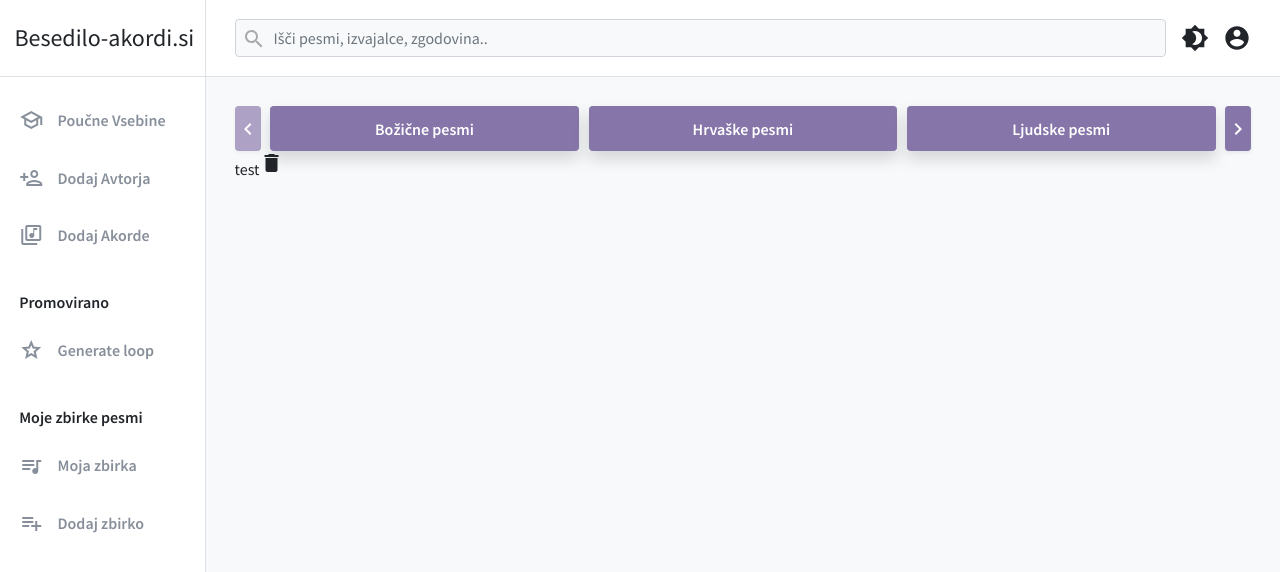
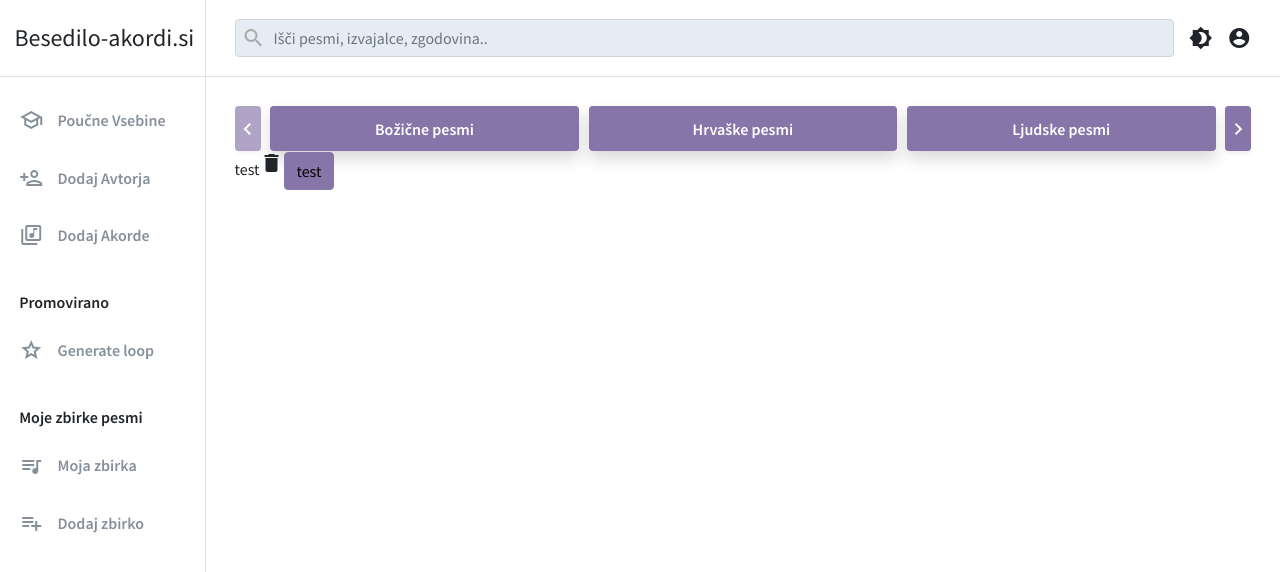
Before and after one commit to TimAndroja/besedilo-akordi.si_v3, a Next.js app: page / in a window 1280 px wide. Shown: the top 572 px of the page. Built offline with nearby package versions, Linux system fonts and the light colour scheme.

Commit message:
implemented darkmode context provider

```diff
--- a/components/layout/LayoutMain.tsx
+++ b/components/layout/LayoutMain.tsx
@@ -3,7 +3,6 @@ import Navbar from "./Navbar";
 import Main from "./Main";
 import Logo from "./Logo";
 import Sidebar from "./Sidebar";
-
 
 const Layout = (props: any) => (
 
@@ -15,7 +14,7 @@ const Layout = (props: any) => (
         </div>
         <div className=" d-flex ">
             <div className=" border-end d-none d-lg-block" style={{ 'width': '245px' }}><Sidebar /></div>
-            <div className=" bg-light w-100"><Main>{props.children}</Main></div>
+            <div className={` w-100 `} ><Main>{props.children}</Main></div>
         </div>
 
 
@@ -25,4 +24,6 @@ const Layout = (props: any) => (
 );
 
 
+
+
 export default Layout;
--- a/components/layout/Navbar.tsx
+++ b/components/layout/Navbar.tsx
@@ -1,20 +1,37 @@
-import SearchIcon from '@material-ui/icons/Search';
-import Brightness4Icon from '@material-ui/icons/Brightness4';
-import AccountCircleIcon from '@material-ui/icons/AccountCircle';
-export default function Navbar() {
+
+import { useEffect, useState } from "react";
+import Cookie from "js-cookie";
+import { parseCookies } from "../../lib/parseCookies";
+
+function Navbar(){
+
+    const [darkmode, setDarkmode] = useState(false);
+
+    useEffect(()=>{
+        //Cookie.set('isDarkmode',  JSON.stringify(darkmode));
+
+    },[darkmode])
+
+    function darkmodeToggle(){
+        setDarkmode(!darkmode);
+    }
     return (
         <nav className="px-5  d-flex align-items-center  ">
             <div className=" w-100 d-flex align-items-center">
                 <div className="form-group has-search w-100 py-4">
-                    <span className="form-control-feedback"><SearchIcon></SearchIcon> </span>
+                    <span className="form-control-feedback material-icons-outlined ">search </span>
                     <input type="text" className="form-control bg-light" placeholder="Išči pesmi, izvajalce, zgodovina.." />
                 </div>
 
 
-                <div className="d-flex "><div className="mx-3"><Brightness4Icon style={{'fontSize': "28px"}}></Brightness4Icon></div>
-                <div><AccountCircleIcon style={{'fontSize': "28px"}}></AccountCircleIcon></div> </div>
+                <div className="d-flex "><i className="mx-3 material-icons align-middle" onClick={darkmodeToggle}>brightness_4</i>
+                <i className="material-icons align-middle">account_circle</i>  </div>
 
             </div>
         </nav>
     )
 }
+
+
+
+export default Navbar;
--- a/components/shared/Categories.tsx
+++ b/components/shared/Categories.tsx
@@ -1,7 +1,6 @@
 import React, { useState, useEffect } from "react";
-import ChevronRightIcon from "@material-ui/icons/ChevronRight";
-import ChevronLeftIcon from "@material-ui/icons/ChevronLeft";
-import { Repeat } from "@material-ui/icons";
+
+
 
 export default function Categories() {
   const [categoryArray, setCategoryArray] = useState([
@@ -67,6 +66,7 @@ export default function Categories() {
   const [numOfElements, setNumOfElements] = useState(10);
   useEffect(() => {
     if (typeof window !== "undefined") {
+      // @ts-ignore
       function handleResize() {
 
           if(window.innerWidth > 2400){
@@ -109,7 +109,7 @@ export default function Categories() {
 
     for (var i = 0; i < numOfElements; i++) {
       shownCategories.push(
-        <div className="w-100 shadow">
+        <div className="w-100 shadow"  key={i}>
         <button
         type="button"
 
@@ -138,7 +138,7 @@ export default function Categories() {
             className={`btn btn-primary shadow-sm text-white fw-bold px-0  btn-sm  ${slidePage == 0 ? "disabled" : ""}`}
             onClick={()=>slidePage > 0 ? setSlidePage(slidePage - 1) : void 0}
           >
-            <ChevronLeftIcon></ChevronLeftIcon>
+            <i className="material-icons-outlined align-middle">chevron_left</i>
           </button>
       <div className="w-100 "><div className="categoryGrid" style={{"gridTemplateColumns" : "1fr ".repeat(numOfElements)}}>{categoryDisplay}</div></div>
       <button
@@ -146,7 +146,7 @@ export default function Categories() {
           className={`btn shadow-sm btn-primary btn-sm text-white fw-bold px-0 ${ slidePage * numOfElements + numOfElements +  1< categoryArray.length ? "" : "disabled"}`}
           onClick={()=> slidePage * numOfElements + numOfElements +  1 < categoryArray.length ? setSlidePage(slidePage + 1): void 0}
         >
-          <ChevronRightIcon></ChevronRightIcon>
+              <i className="material-icons-outlined align-middle">chevron_right</i>
         </button>
       </nav>;
 }
--- /dev/null
+++ b/context/DarkmodeContext.tsx
@@ -0,0 +1,5 @@
+import { createContext, useContext, ReactNode, useState } from "react";
+
+const DarkmodeContext = createContext(true);
+
+export default DarkmodeContext;
--- /dev/null
+++ b/lib/parseCookies.js
@@ -0,0 +1,6 @@
+
+import cookie from "cookie";
+
+export function parseCookies(req) {
+  return cookie.parse(req ? req.headers.cookie || "" : document.cookie);
+}
--- a/pages/_document.tsx
+++ b/pages/_document.tsx
@@ -11,7 +11,7 @@ class Document extends NextDocument<Props> {
     <link href="https://fonts.googleapis.com/icon?family=Material+Icons|Material+Icons+Outlined"
       rel="stylesheet"></link>
     </Head>
-        <body>
+        <body className="light">
           <Main />
           <NextScript />
         </body>
--- a/pages/index.tsx
+++ b/pages/index.tsx
@@ -1,16 +1,37 @@
-import Head from 'next/head'
-import Image from 'next/image'
-import styles from '../styles/Home.module.css'
+
 import LayoutMain from "../components/layout/LayoutMain";
-export default function Home() {
+
+import { useEffect } from 'react';
+import DarkmodeContext from "../context/DarkmodeContext";
+
+
+import {parseCookies} from '../lib/parseCookies';
+export default function Home({isDarkMode}) {
+  console.log(isDarkMode);
+
   return (
+    <DarkmodeContext.Provider value={isDarkMode}>
     <LayoutMain>
 
 test
-<span className="material-icons">
+<span className="material-icons" >
 delete
 </span>
+<button className="btn btn-primary" > test </button>
 
     </LayoutMain>
+    </DarkmodeContext.Provider>
   )
 }
+
+export async function getServerSideProps({ req} ) {
+  const cookies = parseCookies(req);
+
+  // And then get element from cookie by name
+
+  return {
+     props: {
+       isDarkMode: cookies.isDarkmode === 'true'? true : false,
+     }
+  }
+}
--- a/styles/styles.scss
+++ b/styles/styles.scss
@@ -3,12 +3,16 @@
 @import url('https://fonts.googleapis.com/css2?family=Source+Sans+Pro:wght@200;300;400;600;700;900&display=swap');
 *{
   font-family: 'Source Sans Pro', sans-serif;
+
 }
+
+
+
 $font-family-sans-serif: Source Sans Pro;
 $font-weight-bold:  600;
-$secondary: #878F9B;
-$primary: #8675A9;
-$bg-light:#DEEAF3;
+
+
+
 $spacer: 1.2rem;
 $spacers: (
   0: 0,
@@ -23,6 +27,19 @@ $spacers: (
 
 
 
+$theme-colors: (
+  "primary": #8675A9,
+  "primaryd": #8675A9,
+  "secondary": #878F9B,
+  "light":#e5ecf3,
+  "lightd":#000,
+
+);
+
+a{
+  cursor: pointer;
+}
+
 .has-search .form-control {
     padding-left: 2.375rem;
 }
@@ -33,7 +50,7 @@ $spacers: (
     display: block;
     width: 2.375rem;
     height: 2.375rem;
-    line-height: 2.25rem;
+    line-height: 2.48rem;
     text-align: center;
     pointer-events: none;
     color: #aaa;
```
Also changed, not shown: components/layout/Sidebar.tsx (+0 -8 lines), package.json (+4 -5 lines), pages/_app.tsx (+7 -2 lines), 2 other files (tests, documents, lock files or other folders).
